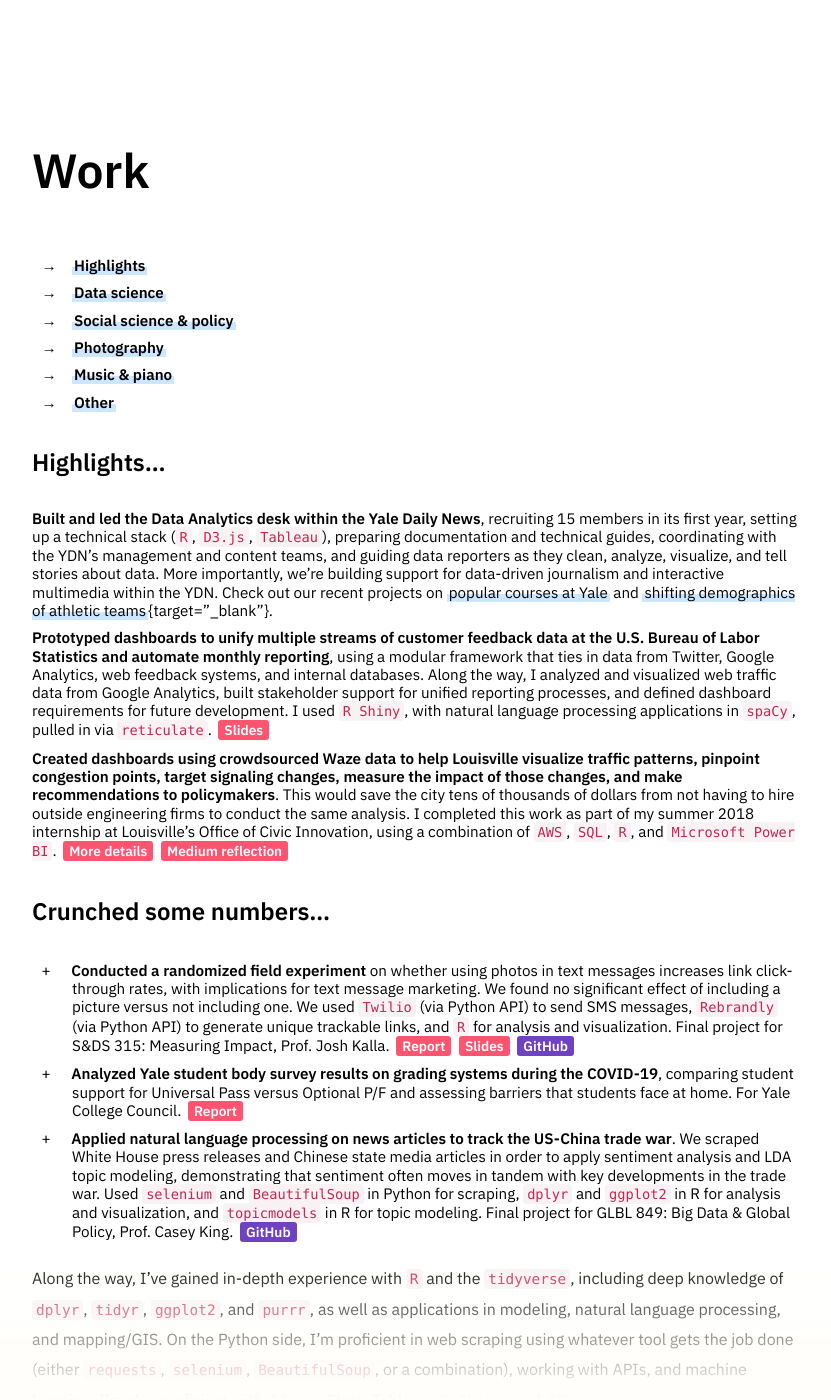
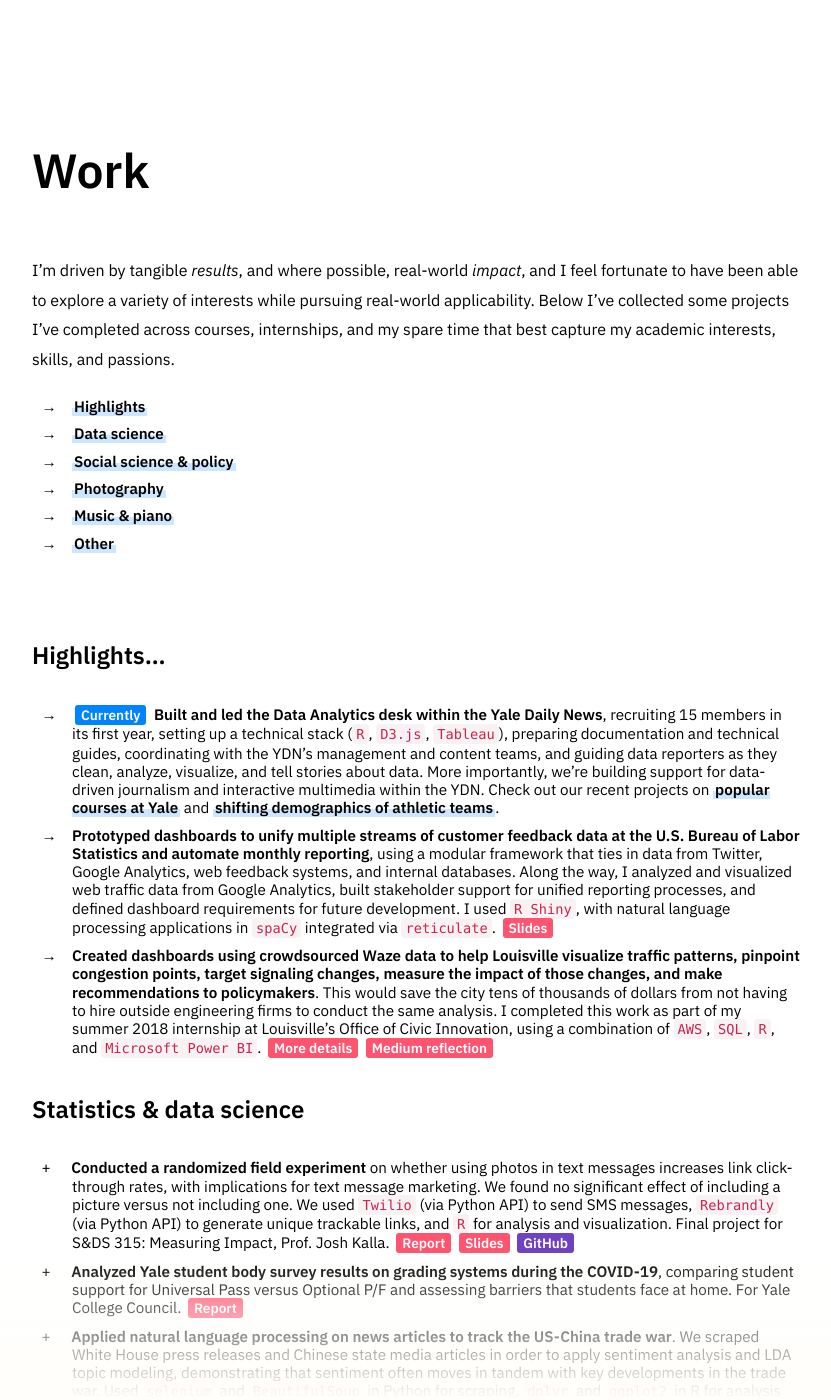
Before and after one commit to iamdanzhao/iamdanzhao.github.io, a Jekyll site: the page built from work/index.md, in a window 1280 px wide and 1400 px high, scrolled down 195 px. Shown: the whole window, without its empty margins (224-1055 px from the left). Built offline with Jekyll 4.4.1, drawn with Linux system fonts in a browser that asks for light colours; some of the changed text lies outside the part shown.

Commit message:
small tweaks
tweaks to headlines on work page, added small intro blurb, add my data viz passion on homepage, add work back into nav menu

```diff
--- a/_includes/nav.html
+++ b/_includes/nav.html
@@ -1,3 +1,3 @@
-<!--<a href="/work/">Work</a>-->
+<a href="/work/">Work</a>
 <a href="http://photos.danielzhao.com">Photos</a>
 <a href="/writing/">Writing</a>
--- a/index.html
+++ b/index.html
@@ -20,7 +20,7 @@
 
     <div class="home-pills">More about me</div>
 
-    <p class="home-blurb">I'm passionate about tech policy, civic tech, smart cities, and the future of mobility. During my spare time, I take photos, play music, read about trains and planes, and follow politics. Check out <a href="http://photos.danielzhao.com">my photography</a> 📷, see a list of <a href="">things I've worked on</a>📊, or scroll down ⬇️ to learn more about me.</p>
+    <p class="home-blurb">I'm passionate about tech policy, data visualization, civic tech, smart cities, and the future of mobility. During my spare time, I take photos, play music, read about trains and planes, and follow politics. Check out <a href="http://photos.danielzhao.com">my photography</a> 📷, see a list of <a href="/work/">things I've worked on</a>📊, or scroll down ⬇️ to learn more about me.</p>
 
     <p class="home-blurb">I'd love to talk — get in touch with me at <a href="mailto:daniel@danielzhao.com">daniel@danielzhao.com</a>!</p>
 
@@ -47,7 +47,7 @@
     <div class="cols">
         <div class="third">
             <h2>A snapshot of things I've worked on</h2>
-            <p><strong><a href="https://drive.google.com/open?id=1EVYQ_hP3c3kRpX8rFneZTyGeV4ofQXok" target="_blank">Full resume</a></strong> or <strong><a href="">more work</a></strong></p>
+            <p><strong><a href="https://drive.google.com/open?id=1EVYQ_hP3c3kRpX8rFneZTyGeV4ofQXok" target="_blank">Full resume</a></strong> or <strong><a href="/work/">more work</a></strong></p>
         </div>
         <div class="two-thirds">
             <ul class="list-arrows">
--- a/work/index.md
+++ b/work/index.md
@@ -4,6 +4,8 @@
 ---
 
 # Work
+
+I'm driven by tangible *results*, and where possible, real-world *impact*, and I feel fortunate to have been able to explore a variety of interests while pursuing real-world applicability. Below I've collected some projects I've completed across courses, internships, and my spare time that best capture my academic interests, skills, and passions.
 
 {: .list-arrows .list-bold}
 - [Highlights](#highlights)
@@ -13,28 +15,33 @@
 - [Music & piano](#music)
 - [Other](#other)
 
+<br>
+
 ## Highlights... {#highlights}
 
-- **Built and led the Data Analytics desk within the Yale Daily News**, recruiting 15 members in its first year, setting up a technical stack (`R`, `D3.js`, `Tableau`), preparing documentation and technical guides, coordinating with the YDN's management and content teams, and guiding data reporters as they clean, analyze, visualize, and tell stories about data. More importantly, we're building support for data-driven journalism and interactive multimedia within the YDN. Check out our recent projects on [popular courses at Yale](https://yaledailynews.com/blog/2020/01/10/yales-most-popular-courses/){:target="_blank"} and [shifting demographics of athletic teams](http://features.yaledailynews.com/blog/2020/04/24/analysis-a-shifting-demographic-for-storied-yale-crew-international-athletes-elevate-the-elis/){target="_blank"}.
-- **Prototyped dashboards to unify multiple streams of customer feedback data at the U.S. Bureau of Labor Statistics and automate monthly reporting**, using a modular framework that ties in data from Twitter, Google Analytics, web feedback systems, and internal databases. Along the way, I analyzed and visualized web traffic data from Google Analytics, built stakeholder support for unified reporting processes, and defined dashboard requirements for future development. I used `R Shiny`, with natural language processing applications in `spaCy`, pulled in via `reticulate`. [Slides](https://github.com/codingitforward/cdfdemoday2019/blob/master/Integrating_Multiple_Sources_of_Customer_Feedback_Data.pdf){:target="_blank" class="button inline-label-page"}
+{:.list-arrows}
+- {% include lbl-now.html %} **Built and led the Data Analytics desk within the Yale Daily News**, recruiting 15 members in its first year, setting up a technical stack (`R`, `D3.js`, `Tableau`), preparing documentation and technical guides, coordinating with the YDN's management and content teams, and guiding data reporters as they clean, analyze, visualize, and tell stories about data. More importantly, we're building support for data-driven journalism and interactive multimedia within the YDN. Check out our recent projects on [**popular courses at Yale**](https://yaledailynews.com/blog/2020/01/10/yales-most-popular-courses/){:target="_blank"} and [**shifting demographics of athletic teams**](http://features.yaledailynews.com/blog/2020/04/24/analysis-a-shifting-demographic-for-storied-yale-crew-international-athletes-elevate-the-elis/){:target="_blank"}.
+- **Prototyped dashboards to unify multiple streams of customer feedback data at the U.S. Bureau of Labor Statistics and automate monthly reporting**, using a modular framework that ties in data from Twitter, Google Analytics, web feedback systems, and internal databases. Along the way, I analyzed and visualized web traffic data from Google Analytics, built stakeholder support for unified reporting processes, and defined dashboard requirements for future development. I used `R Shiny`, with natural language processing applications in `spaCy` integrated via `reticulate`. [Slides](https://github.com/codingitforward/cdfdemoday2019/blob/master/Integrating_Multiple_Sources_of_Customer_Feedback_Data.pdf){:target="_blank" class="button inline-label-page"}
 - **Created dashboards using crowdsourced Waze data to help Louisville visualize traffic patterns, pinpoint congestion points, target signaling changes, measure the impact of those changes, and make recommendations to policymakers**. This would save the city tens of thousands of dollars from not having to hire outside engineering firms to conduct the same analysis. I completed this work as part of my summer 2018 internship at Louisville's Office of Civic Innovation, using a combination of `AWS`, `SQL`, `R`, and `Microsoft Power BI`. [More details](http://danielzhao.com/work/louisville/){:class="button inline-label-page"} [Medium reflection](https://medium.com/louisville-metro-opi2/data-driven-governance-reflecting-on-opi2-bdd324aefbdc){:target="_blank" class="button inline-label-page"}
 
-## Crunched some numbers... {#data-science}
+## Statistics & data science {#data-science}
 
 {: .list-plus}
 - **Conducted a randomized field experiment** on whether using photos in text messages increases link click-through rates, with implications for text message marketing. We found no significant effect of including a picture versus not including one. We used `Twilio` (via Python API) to send SMS messages, `Rebrandly` (via Python API) to generate unique trackable links, and `R` for analysis and visualization. Final project for S&DS 315: Measuring Impact, Prof. Josh Kalla. [Report](https://drive.google.com/file/d/1zMFYqGpCuJ-gEAoDZafG6VLL2PQxQe_b/view?usp=sharing){:target="_blank" class="button inline-label-page"} [Slides](https://docs.google.com/presentation/d/1qjBd1igY0IjrU7NS7eUP02LMKwQGF-yPGUnW_CZ_MUg/edit?usp=sharing){:target="_blank" class="button inline-label-page"} [GitHub](https://github.com/iamdanzhao/teatexts){:target="_blank" class="button inline-label-github"}
 - **Analyzed Yale student body survey results on grading systems during the COVID-19**, comparing student support for Universal Pass versus Optional P/F and assessing barriers that students face at home. For Yale College Council. [Report](https://drive.google.com/file/d/1ltuBAJO32H4yhcteUkkrn4tuyvTjW2lu/view?usp=sharing){:target="_blank" class="button inline-label-page"}
 - **Applied natural language processing on news articles to track the US-China trade war**. We scraped White House press releases and Chinese state media articles in order to apply sentiment analysis and LDA topic modeling, demonstrating that sentiment often moves in tandem with key developments in the trade war. Used `selenium` and `BeautifulSoup` in Python for scraping, `dplyr` and `ggplot2` in R for analysis and visualization, and `topicmodels` in R for topic modeling. Final project for GLBL 849: Big Data & Global Policy, Prof. Casey King. [GitHub](https://github.com/iamdanzhao/maketradenotwar){:target="_blank" class="button inline-label-github"}
 
+{:.description}
 Along the way, I've gained in-depth experience with `R` and the `tidyverse`, including deep knowledge of `dplyr`, `tidyr`, `ggplot2`, and `purrr`, as well as applications in modeling, natural language processing, and mapping/GIS. On the Python side, I'm proficient in web scraping using whatever tool gets the job done (either `requests`, `selenium`, `BeautifulSoup`, or a combination), working with APIs, and machine learning. I'm also proficient with `D3.js`, Stata, Tableau, `R Shiny`, and `SQL`.
 
+{:.description}
 I've attempted to document all of this by creating reference guides for what I've learned. They're incomplete and I'm constantly adding to them, but perhaps they'll be useful:
 
 {: .list-plus .list-bold}
 - [R Reference](http://danielzhao.com/media/r_reference.html){:target="_bold"}
 - [Statistics Reference](https://drive.google.com/file/d/1CeTKZ32HvNSXsvFgMBpNHLc0B5npiUac/view?usp=sharing){:target="_bold"}
 
-## Researched policy issues and more... {#social-science}
+## Policy & social science {#social-science}
 
 {: .list-plus}
 - Helped write a report on how to **bring young civic technologists into the public sector** by creating a student loan forgiveness program, a proven model in other fields [Report on inspire2serve.gov](https://inspire2serve.gov/_api/files/343){: class="button inline-label-page" target="_blank"} [Website](https://picturegrants.org/){: class="button inline-label-page" target="_blank"}
@@ -88,7 +95,3 @@
 **Map of hubs of US Big Three airline companies** [Google Maps](https://www.google.com/maps/d/u/0/edit?mid=1x2s9hTjBWYEQRFqwLvMWxp2eVJENeZsx&ll=30.791630598850965%2C-96.6942578&z=4){:target="_blank" class="inline-label-page button"}
 
 - Current as of December 2018, but Delta has since designated Boston (BOS) as a hub, and established focus city operations Austin (AUS), Nashville (BNA), and San Jose (SJC). Of course, all of this is up in the air because nobody knows what will happen post-coronavirus.
-
-<br>
-
-This page drew inspiration from [**Nik Marda**](http://nikmarda.com).
```
Also changed, not shown: other parts of work/index.md (+2 -2 lines).
